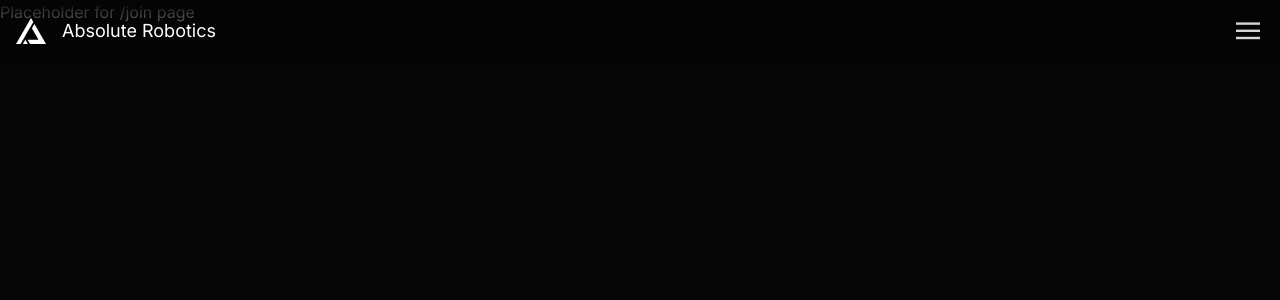
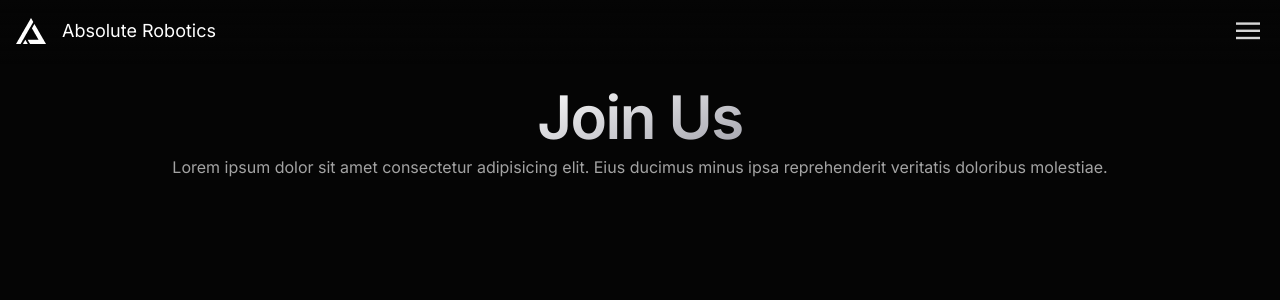
Before and after one commit to benceruleanlu/Team-Website, a Next.js app: page /join in a window 1280 px wide. Shown: the top 300 px of the page. Built offline with nearby package versions, Linux system fonts and the light colour scheme.

Commit message:
feat: add title to join page

```diff
--- a/app/join/page.tsx
+++ b/app/join/page.tsx
@@ -4,7 +4,17 @@ export default function Sponsor() {
   return (
     <>
       <Navbar />
-      <p>Placeholder for /join page</p>
+      <div className="mx-auto my-20 w-11/12 text-center">
+        <p className="text-6xl font-semibold leading-tight tracking-tight">
+          <span className="bg-gradient-to-br from-white to-zinc-400 bg-clip-text text-transparent">
+            Join Us
+          </span>
+        </p>
+        <p className="px-1 text-neutral-400">
+          Lorem ipsum dolor sit amet consectetur adipisicing elit. Eius
+          ducimus minus ipsa reprehenderit veritatis doloribus molestiae.
+        </p>
+      </div>
     </>
   );
 }
```
Also changed, not shown: public/dx.webp (added).
